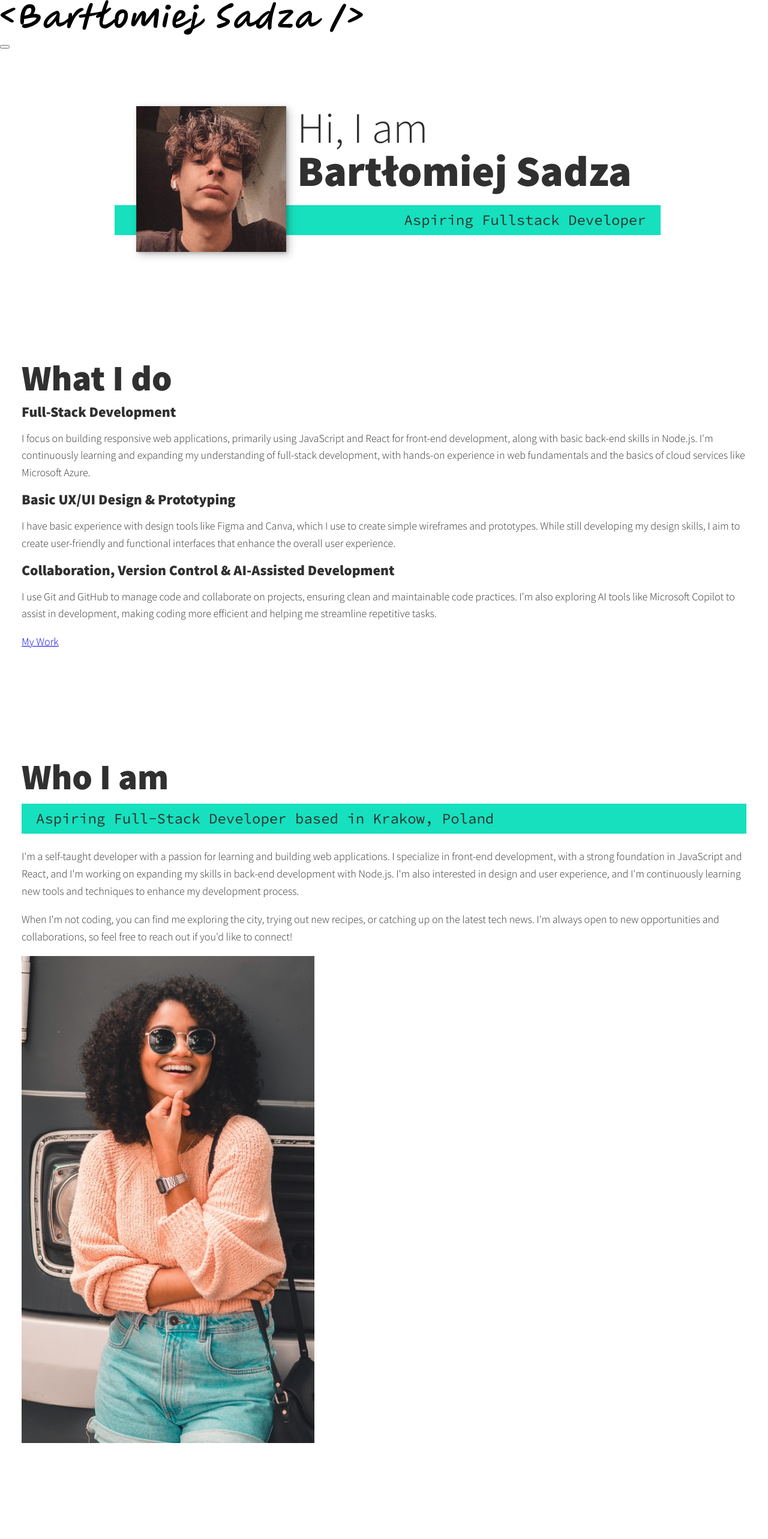
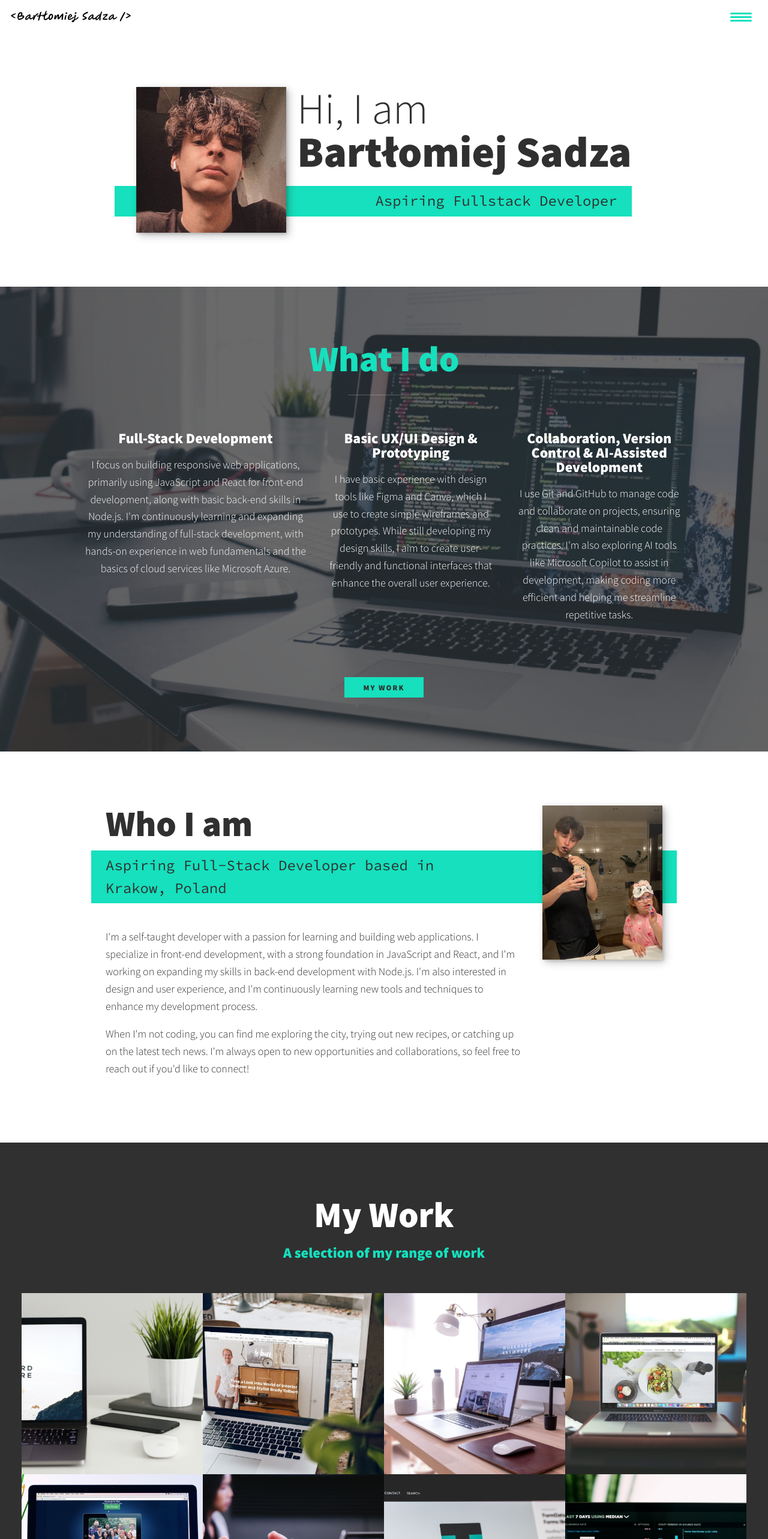
Before and after one commit to BartlomiejSadza/Portfolio_Website, a React (Create React App) app: page / in a window 1280 px wide. Shown: the top 2566 px of the page at 60% size. Built offline with nearby package versions, Linux system fonts and the light colour scheme.

Commit message:
Basic logic added

```diff
--- a/src/App.css
+++ b/src/App.css
@@ -1,6 +1,11 @@
+*,
+*::before,
 *::after {
     box-sizing: border-box;
 }
+
+/* Custom Properties, update these for your own design */
+
 :root {
     --ff-primary: 'Source Sans Pro', sans-serif;
     --ff-secondary: 'Source Code Pro', monospace;
@@ -32,6 +37,11 @@
 
 /* General styles */
 
+
+html {
+    scroll-behavior: smooth;
+}
+
 body {
     background: var(--clr-light);
     color: var(--clr-dark);
@@ -51,6 +61,31 @@ img {
 }
 
 strong { font-weight: var(--fw-bold) }
+
+:focus {
+    outline: 3px solid var(--clr-accent);
+    outline-offset: 3px;
+}
+
+/* Buttons */
+
+.btn {
+    display: inline-block;
+    padding: .5em 2.5em;
+    background: var(--clr-accent);
+    color: var(--clr-dark);
+    text-decoration: none;
+    cursor: pointer;
+    font-size: .8rem;
+    text-transform: uppercase;
+    letter-spacing: 2px;
+    font-weight: var(--fw-bold);
+    transition: transform 200ms ease-in-out;
+}
+
+.btn:hover {
+    transform: scale(1.1);
+}
 
 /* Typography */
 
@@ -91,10 +126,123 @@ h3 { font-size: var(--fs-h3) }
     margin-bottom: 1em;
 }
 
+.section__subtitle--work {
+    color: var(--clr-accent);
+    font-weight: var(--fw-bold);
+    margin-bottom: 2em;
+}
 
 /* header */
 
-nav { display: none; }
+header {
+    display: flex;
+    justify-content: space-between;
+    padding: 1em;
+}
+
+.logo {
+    max-width: 200px;
+}
+
+.nav {
+    position: fixed;
+    background: var(--clr-dark);
+    color: var(--clr-light);
+    top: 0;
+    bottom: 0;
+    left: 0;
+    right: 0;
+    z-index: 100;
+
+    transform: translateX(100%);
+    transition: transform 250ms cubic-bezier(.5, 0, .5, 1);
+}
+
+.nav__list {
+    list-style: none;
+    display: flex;
+    height: 100%;
+    flex-direction: column;
+    justify-content: space-evenly;
+    align-items: center;
+    margin: 0;
+    padding: 0;
+}
+
+.nav__link {
+    color: inherit;
+    font-weight: var(--fw-bold);
+    font-size: var(--fs-h2);
+    text-decoration: none;
+}
+
+.nav__link:hover {
+    color: var(--clr-accent);
+}
+
+.nav-toggle {
+    padding: .5em;
+    background: transparent;
+    border: 0;
+    cursor: pointer;
+    position: absolute;
+    right: 1em;
+    top: 1em;
+    z-index: 1000;
+}
+
+.nav-open .nav {
+    transform: translateX(0);
+}
+
+.nav-open .nav-toggle {
+    position: fixed;
+}
+
+.nav-open .hamburger {
+    transform: rotate(.625turn);
+}
+
+.nav-open .hamburger::before {
+    transform: rotate(90deg) translateX(-6px);
+}
+
+.nav-open .hamburger::after {
+    opacity: 0;
+}
+
+
+
+
+
+
+.hamburger {
+    display: block;
+    position: relative;
+}
+
+.hamburger,
+.hamburger::before,
+.hamburger::after {
+    background: var(--clr-accent);
+    width: 2em;
+    height: 3px;
+    border-radius: 1em;
+    transition: transform 250ms ease-in-out;
+}
+
+
+.hamburger::before,
+.hamburger::after {
+    content: '';
+    position: absolute;
+    left: 0;
+    right: 0;
+}
+
+.hamburger::before { top: 6px; }
+.hamburger::after { bottom: 6px; }
+
 
 /*  Intro section  */
 
@@ -143,3 +291,172 @@ nav { display: none; }
 
 
 /*  My services section  */
+
+.my-services {
+    background-color: var(--clr-dark);
+    background-image: url(/public/img/services-bg.jpg);
+    background-size: cover;
+    /* background-blend-mode: multiply; */
+    color: var(--clr-light);
+    text-align: center;
+}
+
+.section__title--services {
+    color: var(--clr-accent);
+    position: relative;
+}
+
+.section__title--services::after {
+    content: '';
+    display: block;
+    width: 2em;
+    height: 1px;
+    margin: 0.5em auto 1em;
+    background: var(--clr-light);
+    opacity: 0.25;
+}
+
+.services {
+    margin-bottom: 4em;
+}
+
+.service {
+    max-width: 500px;
+    margin: 0 auto;
+}
+
+@media (min-width: 800px) {
+    .services {
+        display: flex;
+        max-width: 1000px;
+        margin-left: auto;
+        margin-right: auto;
+    }
+
+    .service + .service {
+        margin-left: 2em;
+    }
+}
+
+
+.about-me {
+    max-width: 1000px;
+    margin: 0 auto;
+}
+
+.about-me__img {
+    box-shadow: var(--bs);
+}
+
+@media (min-width: 600px) {
+    .about-me {
+        display: grid;
+        grid-template-columns: 1fr 200px;
+        grid-template-areas:
+            "title img"
+            "subtitle img"
+            "text img";
+        grid-column-gap: 2em;
+    }
+
+    .section__title--about {
+        grid-area: title;
+    }
+
+    .section__subtitle--about {
+        grid-column: 1 / -1;
+        grid-row: 2;
+        position: relative;
+        left: -1em;
+        width: calc(100% + 2em);
+        padding-left: 1em;
+        padding-right: calc(200px + 4em);
+    }
+
+    .about-me__img {
+        grid-area: img;
+        position: relative;
+        z-index: 2;
+    }
+}
+
+/* My Work */
+
+.my-work {
+    background-color: var(--clr-dark);
+    color: var(--clr-light);
+    text-align: center;
+}
+
+.portfolio {
+    display: grid;
+    grid-template-columns: repeat(auto-fit, minmax(300px, 1fr));
+}
+
+.portfolio__item {
+    background: var(--clr-accent);
+    overflow: hidden;
+}
+
+.portfolio__img {
+    transition:
+        transform 750ms cubic-bezier(.5, 0, .5, 1),
+        opacity 250ms linear;
+}
+
+.portfolio__item:focus {
+    position: relative;
+    z-index: 2;
+}
+
+.portfolio__img:hover,
+.portfolio__item:focus .portfolio__img {
+    transform: scale(1.2);
+    opacity: .5;
+}
+
+
+/* footer */
+
+.footer {
+    background: #111;
+    color: var(--clr-accent);
+    text-align: center;
+    padding: 2.5em 0;
+    font-size: var(--fs-h3);
+
+}
+
+.footer a {
+    color: inherit;
+    text-decoration: none;
+}
+
+.footer__link {
+    font-weight: var(--fw-bold);
+}
+
+.footer__link:hover,
+.social-list__link:hover {
+    opacity: .7;
+}
+
+.footer__link:hover {
+    text-decoration: underline;
+}
+
+.social-list {
+    list-style: none;
+    display: flex;
+    justify-content: center;
+    margin: 2em 0 0;
+    padding: 0;
+}
+
+.social-list__item {
+    margin: 0 .5em;
+}
+
+.social-list__link {
+    padding: .5em;
+}
--- a/src/components/MyWork.js
+++ b/src/components/MyWork.js
@@ -1,26 +1,59 @@
 import React from "react";
 
 export default function MyWork() {
-
-  function images() {
-    const imageElements = [];
-    for (let i = 0; i < 9; i++) {
-      imageElements.push(
-        <div className="portfolio" key={i}>
-          <a href="#" className="portfolio__item">
-            <img src={`../img/portfolio-0${i + 1}.jpg`} alt="" className="portfolio__img" />
-          </a>
-        </div>
-      );
-    }
-    return imageElements;
-  }
 
   return (
     <section className="my-work" id="work">
       <h2 className="section__title section__title--work">My Work</h2>
       <p className="section__subtitle section__subtitle--work">A selection of my range of work</p>
-      {images()}
+      <div className="portfolio">
+        {/* Portfolio item 01 */}
+        <></>
+        {/* Portfolio item 02 */}
+        <a href="#" className="portfolio__item">
+          <img src="img/portfolio-02.jpg" alt="" className="portfolio__img" />
+        </a>
+
+        {/* Portfolio item 03 */}
+        <a href="#" className="portfolio__item">
+          <img src="img/portfolio-03.jpg" alt="" className="portfolio__img" />
+        </a>
+
+        {/* Portfolio item 04 */}
+        <a href="#" className="portfolio__item">
+          <img src="img/portfolio-04.jpg" alt="" className="portfolio__img" />
+        </a>
+
+        {/* Portfolio item 05 */}
+        <a href="#" className="portfolio__item">
+          <img src="img/portfolio-05.jpg" alt="" className="portfolio__img" />
+        </a>
+
+        {/* Portfolio item 06 */}
+        <a href="#" className="portfolio__item">
+          <img src="img/portfolio-06.jpg" alt="" className="portfolio__img" />
+        </a>
+
+        {/* Portfolio item 07 */}
+        <a href="#" className="portfolio__item">
+          <img src="img/portfolio-07.jpg" alt="" className="portfolio__img" />
+        </a>
+
+        {/* Portfolio item 08 */}
+        <a href="#" className="portfolio__item">
+          <img src="img/portfolio-08.jpg" alt="" className="portfolio__img" />
+        </a>
+
+        {/* Portfolio item 09 */}
+        <a href="#" className="portfolio__item">
+          <img src="img/portfolio-09.jpg" alt="" className="portfolio__img" />
+        </a>
+
+        {/* Portfolio item 10 */}
+        <a href="#" className="portfolio__item">
+          <img src="img/portfolio-10.jpg" alt="" className="portfolio__img" />
+        </a>
+      </div>
     </section>
   );
 }
--- a/src/components/Nav.js
+++ b/src/components/Nav.js
@@ -1,34 +1,48 @@
 import React from "react";
 
 export default function Nav() {
+
+  const navToggle = document.querySelector('.nav-toggle');
+  const toggleNav = () => {
+    document.body.classList.toggle("nav-open");
+  };
+
+  const navLinks = document.querySelectorAll(".nav__link");
+
+  navLinks.forEach(link => {
+    link.addEventListener('click', () => {
+        document.body.classList.remove('nav-open');
+    })
+  })
+
   return (
     <header className="App-header">
       <div className="logo">
         <img src="./img/_.svg" className="App-logo" alt="logo" />
       </div>
-      <button className="nav-toggle" aria-label="toggle navigation">
+      <button onClick={() => toggleNav()} className="nav-toggle" aria-label="toggle navigation">
         <span className="hamburger"></span>
       </button>
       <nav className="nav">
         {/* Nav Tabs */}
         <ul className="nav__list">
           <li className="nav__item">
-            <a href="#" className="nav__link">
+            <a href="#home" className="nav__link">
               Home
             </a>
           </li>
           <li className="nav__item">
-            <a href="#" className="nav__link">
+            <a href="#services" className="nav__link">
               My Services
             </a>
           </li>
           <li className="nav__item">
-            <a href="#" className="nav__link">
+            <a href="#about" className="nav__link">
               About Me
             </a>
           </li>
           <li className="nav__item">
-            <a href="#" className="nav__link">
+            <a href="#work" className="nav__link">
               My Work
             </a>
           </li>
```
Also changed, not shown: public/img/dev-jane-02.jpg. Lines whose indentation alone changed are shown as unchanged.
